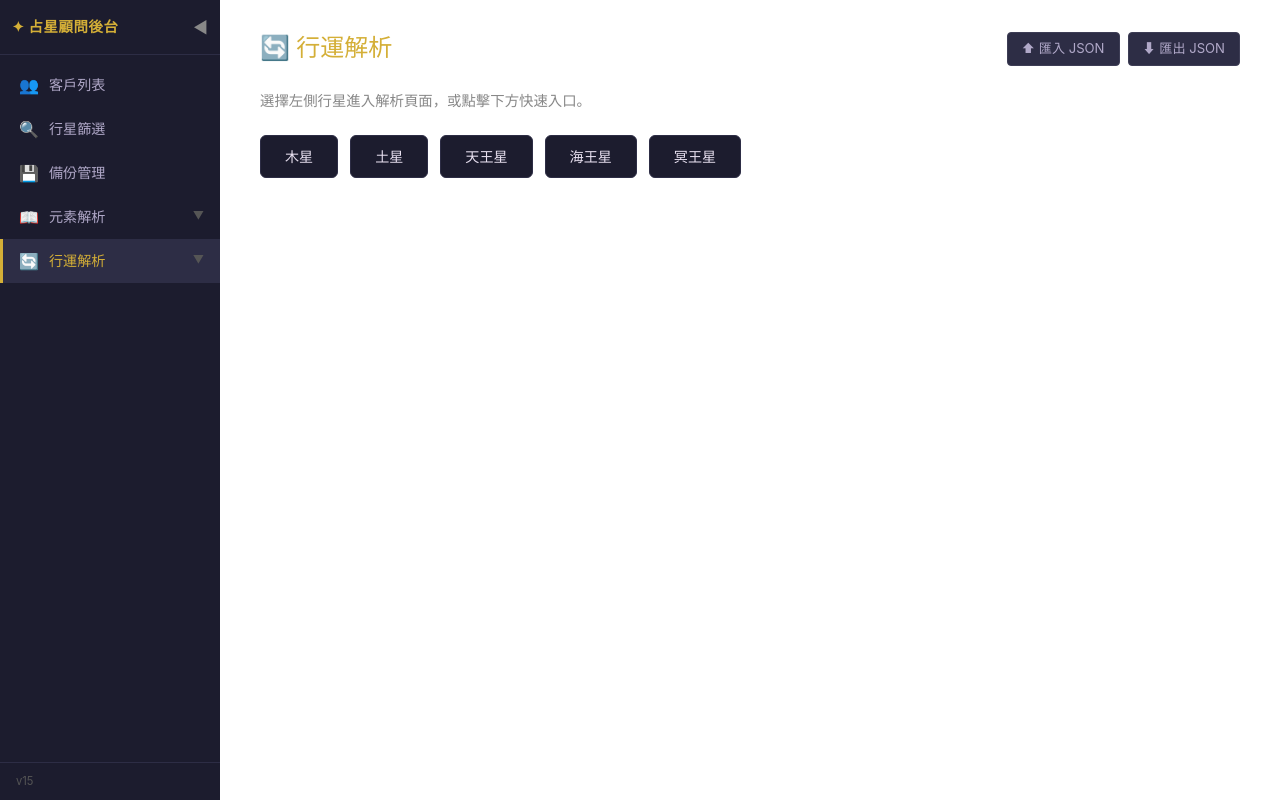
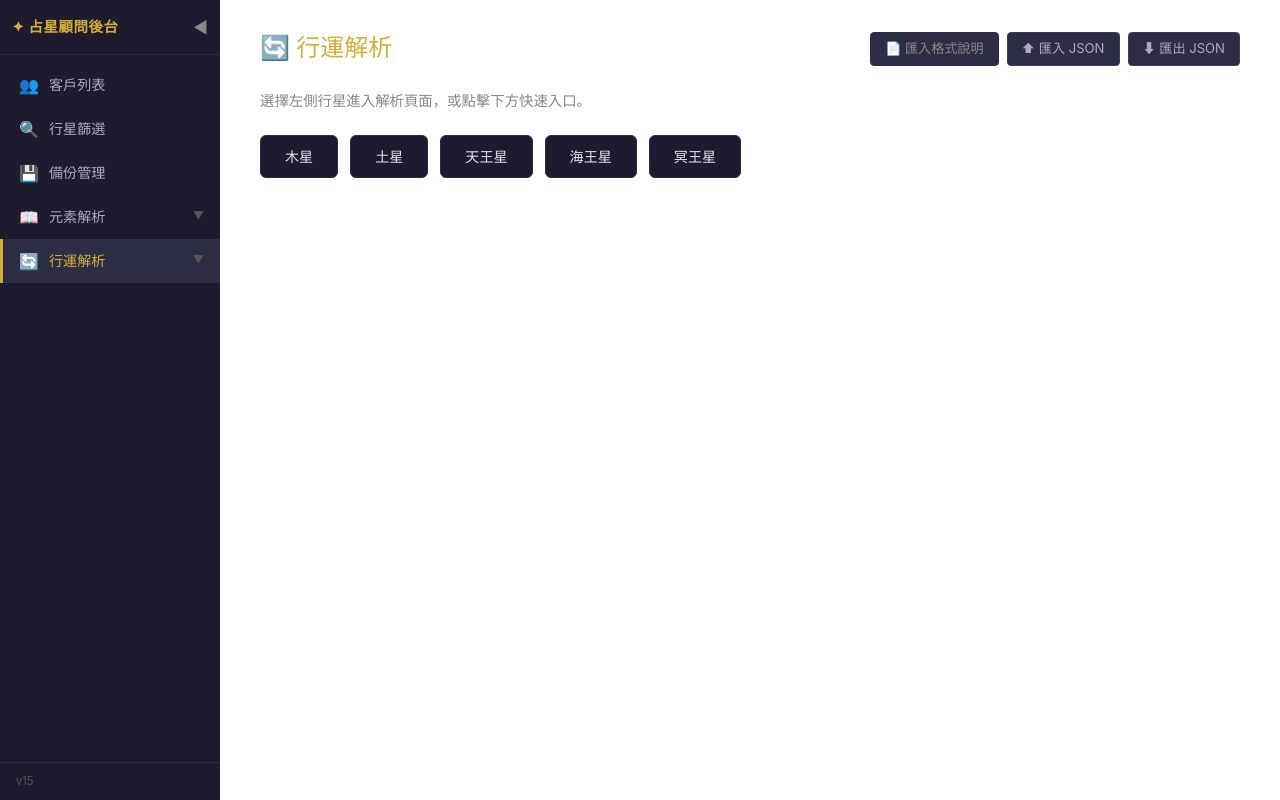
Before and after one commit to joan71739/zodiac-web, a React (Vite) app: page /transits in a window 1280 px wide. Built offline with nearby package versions, Linux system fonts and the light colour scheme.

Commit message:
Update TransitIndex.jsx

```diff
--- a/src/pages/TransitIndex.jsx
+++ b/src/pages/TransitIndex.jsx
@@ -1,6 +1,6 @@
 // TransitIndex.jsx — 行運解析首頁
 // 路由：/transits
-// v2：加上匯入匯出按鈕，接上真實 API
+// v3：加上「匯入格式說明」下載按鈕
 
 import { useRef, useState } from 'react'
 import { Alert } from 'react-bootstrap'
@@ -9,12 +9,43 @@ import { OUTER_PLANET_OPTIONS } from '../utils/codeMap'
 import { exportTransitNotes } from '../api/export'
 import { importTransitNotes } from '../api/import'
 
+const FORMAT_TXT = `=== 行運解析 匯入格式說明 ===
+
+--- 行運行星代碼 (transitPlanet) ---
+Y=木星 U=土星 I=天王星 O=海王星 P=冥王星
+
+--- 相位代碼 (aspectType) ---
+q=合相 w=對分相 e=三分相 r=四分相 t=六分相
+null=過境宮位情境（不對應相位）
+
+--- 本命星代碼 (natalPlanet) ---
+Q=太陽 W=月亮 E=水星 R=金星 T=火星
+null=過境宮位情境（不對應本命星）
+
+--- 主題代碼 (topic) ---
+general=核心特質 career=事業 love=感情
+wealth=財富 challenge=課題 null=未分類
+
+--- JSON 範例 ---
+[
+  {
+    "transitPlanet": "Y",
+    "aspectType": "q",
+    "natalPlanet": "Q",
+    "transitHouse": null,
+    "title": "標題",
+    "content": "內容",
+    "tag": "",
+    "topic": "general"
+  }
+]
+`
+
 export default function TransitIndex() {
     const navigate = useNavigate()
     const fileInputRef = useRef(null)
     const [msg, setMsg] = useState(null)
 
-    // ── 匯出 ────────────────────────────────────────────────
     const handleExport = async () => {
         try {
             await exportTransitNotes()
@@ -23,7 +54,6 @@ export default function TransitIndex() {
         }
     }
 
-    // ── 匯入 ────────────────────────────────────────────────
     const handleImportClick = () => fileInputRef.current?.click()
 
     const handleFileChange = async (e) => {
@@ -42,6 +72,18 @@ export default function TransitIndex() {
         }
     }
 
+    const handleFormatDownload = () => {
+        const blob = new Blob([FORMAT_TXT], { type: 'text/plain;charset=utf-8' })
+        const url = URL.createObjectURL(blob)
+        const a = document.createElement('a')
+        a.href = url
+        a.download = 'transit_notes_import_format.txt'
+        document.body.appendChild(a)
+        a.click()
+        document.body.removeChild(a)
+        URL.revokeObjectURL(url)
+    }
+
     return (
         <div style={{ padding: '32px 40px', color: '#E8E0F0' }}>
             <div className="d-flex justify-content-between align-items-center mb-4">
@@ -54,6 +96,9 @@ export default function TransitIndex() {
                         style={{ display: 'none' }}
                         onChange={handleFileChange}
                     />
+                    <button onClick={handleFormatDownload} style={btnStyleSecondary}>
+                        📄 匯入格式說明
+                    </button>
                     <button onClick={handleImportClick} style={btnStyle}>
                         ⬆ 匯入 JSON
                     </button>
@@ -64,12 +109,7 @@ export default function TransitIndex() {
             </div>
 
             {msg && (
-                <Alert
-                    variant={msg.type}
-                    dismissible
-                    onClose={() => setMsg(null)}
-                    style={{ fontSize: '0.84rem' }}
-                >
+                <Alert variant={msg.type} dismissible onClose={() => setMsg(null)} style={{ fontSize: '0.84rem' }}>
                     {msg.text}
                 </Alert>
             )}
@@ -80,11 +120,7 @@ export default function TransitIndex() {
 
             <div style={{ display: 'flex', flexWrap: 'wrap', gap: 12 }}>
                 {OUTER_PLANET_OPTIONS.map(({ code, label }) => (
-                    <div
-                        key={code}
-                        onClick={() => navigate(`/transits/planets/${code}`)}
-                        style={cardStyle}
-                    >
+                    <div key={code} onClick={() => navigate(`/transits/planets/${code}`)} style={cardStyle}>
                         {label}
                     </div>
                 ))}
@@ -103,6 +139,16 @@ const btnStyle = {
     fontSize: '0.82rem',
 }
 
+const btnStyleSecondary = {
+    backgroundColor: '#2D2D45',
+    border: '1px solid #2D2D45',
+    color: '#888',
+    padding: '6px 14px',
+    borderRadius: 4,
+    cursor: 'pointer',
+    fontSize: '0.82rem',
+}
+
 const cardStyle = {
     backgroundColor: '#1C1C2E',
     border: '1px solid #2D2D45',
```
